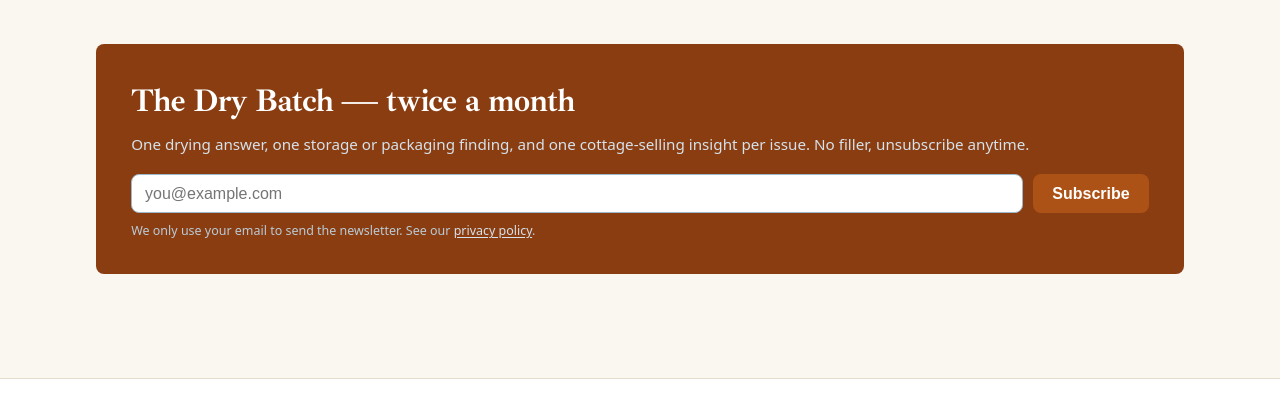
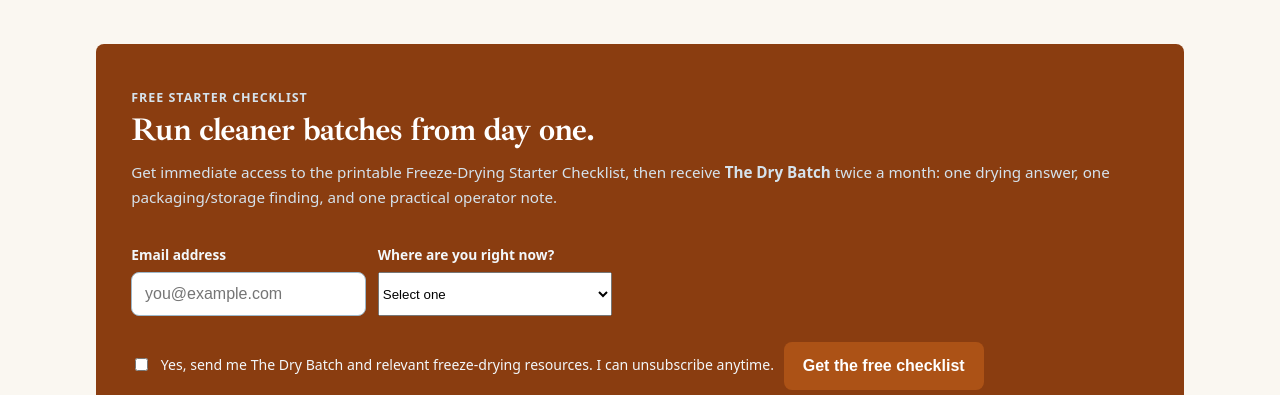
Before and after one commit to jackferrence/sublimepantrysite, an Astro site: page / in a window 1280 px wide. Shown: the part 2499-2894 px from the top of the page. Built offline with nearby package versions, Linux system fonts and the light colour scheme; Astro itself is replaced by a stand-in of ours.

Commit message:
feat: turn newsletter into segmented checklist lead capture

```diff
--- a/src/components/Newsletter.astro
+++ b/src/components/Newsletter.astro
@@ -1,12 +1,51 @@
+---
+const sourcePath = Astro.url.pathname;
+---
 <section class="newsletter" aria-labelledby="newsletter-heading">
-  <h2 id="newsletter-heading">The Dry Batch — twice a month</h2>
-  <p>One drying answer, one storage or packaging finding, and one cottage-selling insight per issue. No filler, unsubscribe anytime.</p>
-  <form name="dry-batch-signup" method="POST" action="/thanks" data-netlify="true" netlify-honeypot="bot-field" data-sp-event="newsletter_signup" data-astro-reload>
-    <input type="hidden" name="form-name" value="dry-batch-signup" />
+  <span class="kicker newsletter-kicker">Free starter checklist</span>
+  <h2 id="newsletter-heading">Run cleaner batches from day one.</h2>
+  <p>Get immediate access to the printable Freeze-Drying Starter Checklist, then receive <strong>The Dry Batch</strong> twice a month: one drying answer, one packaging/storage finding, and one practical operator note.</p>
+
+  <form name="freeze-drying-checklist" method="POST" action="/freeze-drying-starter-checklist" data-netlify="true" netlify-honeypot="bot-field" data-sp-event="newsletter_signup" data-astro-reload>
+    <input type="hidden" name="form-name" value="freeze-drying-checklist" />
+    <input type="hidden" name="lead_magnet" value="freeze-drying-starter-checklist" />
+    <input type="hidden" name="source_path" value={sourcePath} />
     <p hidden aria-hidden="true"><label>Don't fill this out: <input name="bot-field" /></label></p>
-    <label for="newsletter-email" class="sr-only" style="position:absolute;left:-9999px;">Email address</label>
-    <input id="newsletter-email" type="email" name="email" required placeholder="you@example.com" autocomplete="email" />
-    <button type="submit">Subscribe</button>
+
+    <div class="newsletter-fields">
+      <div>
+        <label for="newsletter-email">Email address</label>
+        <input id="newsletter-email" type="email" name="email" required placeholder="you@example.com" autocomplete="email" />
+      </div>
+      <div>
+        <label for="freeze-dryer-stage">Where are you right now?</label>
+        <select id="freeze-dryer-stage" name="stage" required>
+          <option value="" selected disabled>Select one</option>
+          <option value="considering">Considering a freeze dryer</option>
+          <option value="new-owner">New owner / first batches</option>
+          <option value="active-owner">Already freeze-drying regularly</option>
+          <option value="cottage-seller">Selling or planning to sell</option>
+        </select>
+      </div>
+    </div>
+
+    <label class="consent">
+      <input type="checkbox" name="marketing_consent" value="yes" required />
+      <span>Yes, send me The Dry Batch and relevant freeze-drying resources. I can unsubscribe anytime.</span>
+    </label>
+
+    <button type="submit">Get the free checklist</button>
   </form>
-  <p class="fine">We only use your email to send the newsletter. See our <a href="/privacy" style="color:#d5e2ec;">privacy policy</a>.</p>
+  <p class="fine">Submitting unlocks the checklist immediately. We use your email only for the content described above. See our <a href="/privacy">privacy policy</a>.</p>
 </section>
+
+<style>
+  .newsletter-kicker { color: #d5e2ec; }
+  .newsletter-fields { display: grid; grid-template-columns: 1fr 1fr; gap: .75rem; margin: 1rem 0; }
+  .newsletter-fields label { display: block; margin-bottom: .35rem; font-size: .86rem; font-weight: 700; }
+  .newsletter-fields input, .newsletter-fields select { width: 100%; min-height: 44px; }
+  .consent { display: flex; gap: .6rem; align-items: flex-start; margin: .8rem 0 1rem; font-size: .88rem; line-height: 1.4; }
+  .consent input { margin-top: .2rem; }
+  .fine a { color: #d5e2ec; }
+  @media (max-width: 680px) { .newsletter-fields { grid-template-columns: 1fr; } }
+</style>
```
